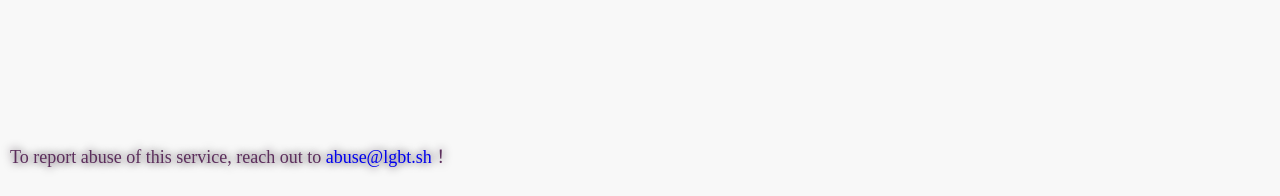
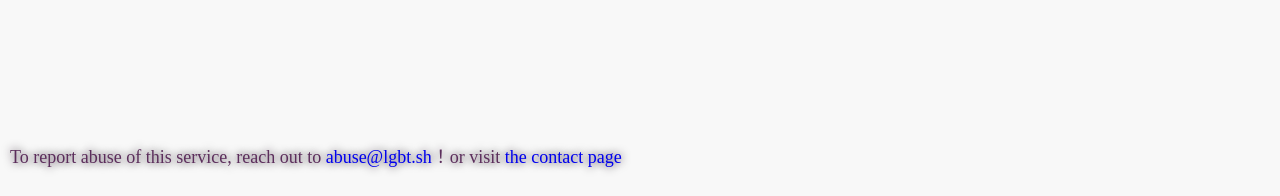
Before and after one commit to lgbt-sh/lgbt-sh, a website: page index.html in a window 1280 px wide. Shown: the part 604-800 px from the top of the page. Drawn offline with Linux system fonts and the light colour scheme.

Commit message:
Update index.html

```diff
--- a/index.html
+++ b/index.html
@@ -15,7 +15,6 @@
     <meta property="twitter:title" content="🏳️‍🌈🌈🏳️‍⚧️ Register a free subdomain at lgbt.sh today!" />
     <meta property="twitter:description" content="LGBT.sh is a free self-servicing subdomain repository where anyone can register up to 5 subdomains per account. To support the equality of all people who are part of the LGBTQ+ community." />
     <meta property="twitter:image" content="https://upload.wikimedia.org/wikipedia/commons/f/fd/LGBTQ%2B_rainbow_flag_Quasar_%22Progress%22_variant.svg" />
-    <meta http-equiv="refresh" content="5;url=https://github.com/lgbt-sh/lgbt-sh/" />
     <style>
       body {
         font-family: "MS Gothic", "Osaka", sans-serif;
@@ -75,6 +74,6 @@
       <img src="https://upload.wikimedia.org/wikipedia/commons/f/fd/LGBTQ%2B_rainbow_flag_Quasar_%22Progress%22_variant.svg" align="center" width="512" />
     </center> </body>
     <div id="footer">
-      <p>To report abuse of this service, reach out to <a href="mailto:abuse@lgbt.sh" style="text-decoration:none;">abuse@lgbt.sh</a>！ </p>
+      <p>To report abuse of this service, reach out to <a href="mailto:abuse@lgbt.sh" style="text-decoration:none;">abuse@lgbt.sh</a>！or visit <a href="/abuse" style="text-decoration:none;">the contact page</a> </p>
     </div>
 </html>
```
